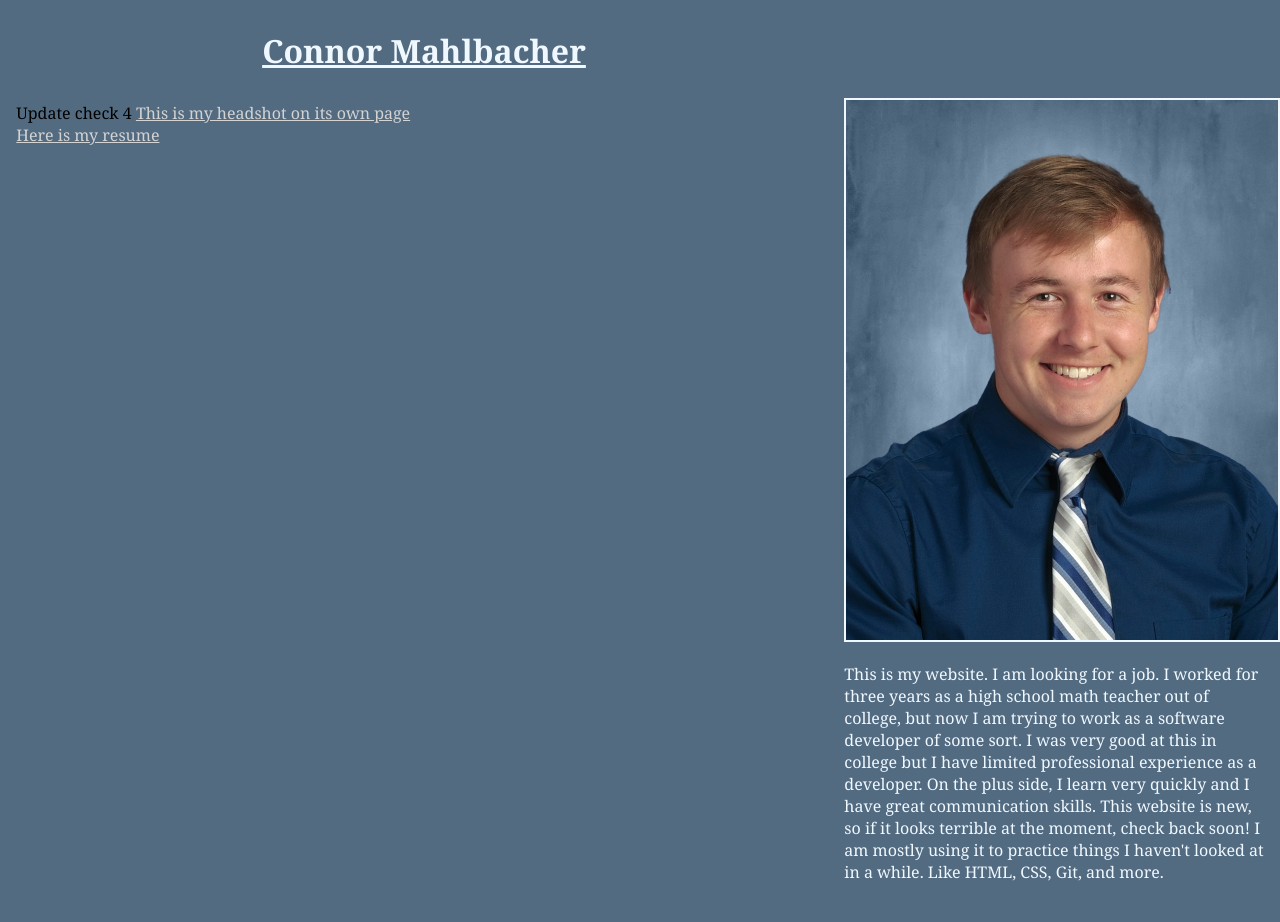
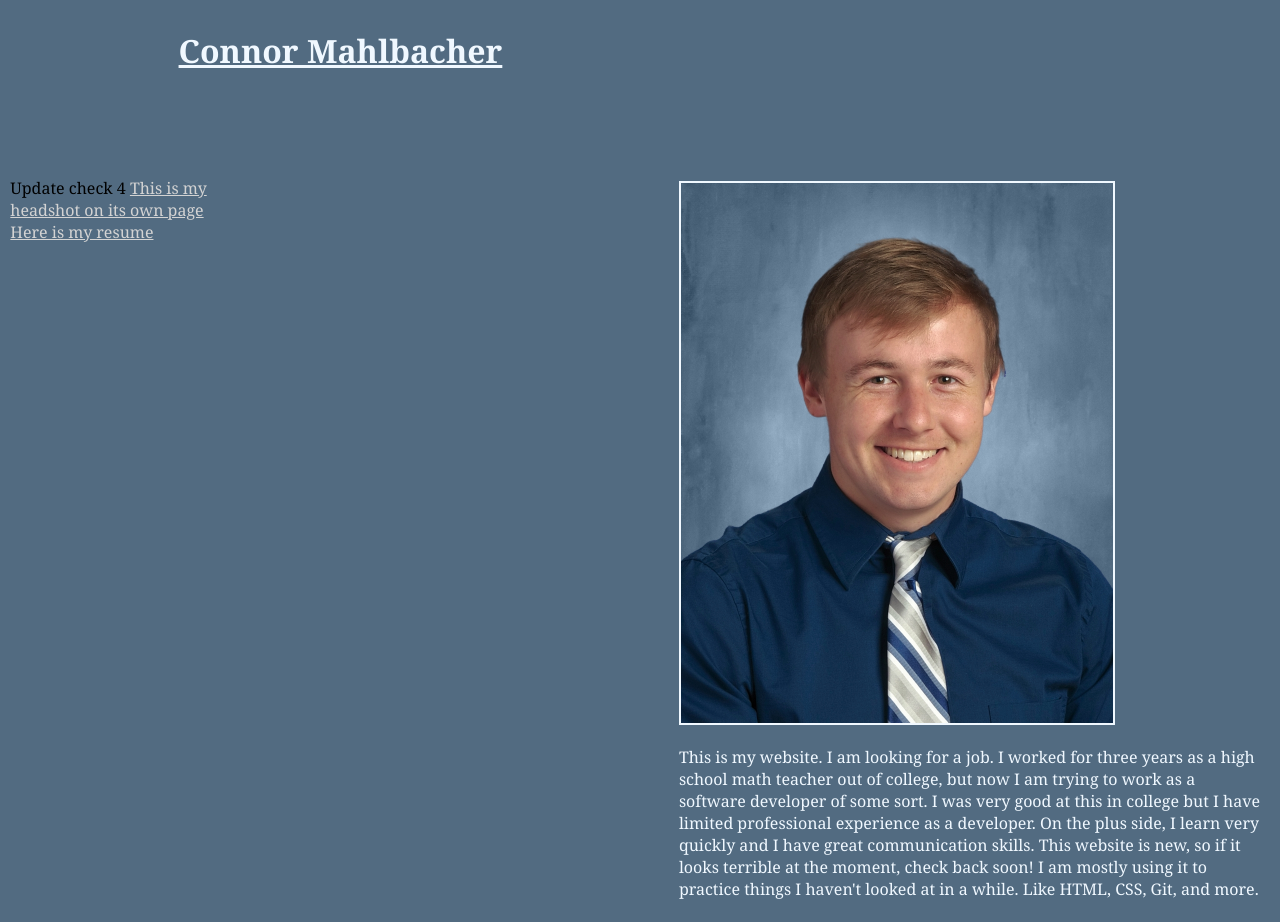
Before and after one commit to con-mahlbacher/con-mahlbacher.github.io, a plain HTML site: page index.html in a window 1280 px wide. Drawn offline with Linux system fonts and the light colour scheme.

Commit message:
hopefully recentered name

```diff
--- a/styles.css
+++ b/styles.css
@@ -2,21 +2,30 @@ body {
     background-color: #526b81;
     font-family: Georgia;
     display: grid;
-    grid-template-columns: [lside] auto [separator] 432px [rside];
+    grid-template-columns: [lside] auto [col_separator] 432px [rside];
+    grid-template-rows: [topline] 20% [row_separator] auto [bottomline];
 }
 
 header {
     text-align: center;
+    grid-row-start: topline;
+    grid-row-end: row_separator;
+    grid-column-start: lside;
+    grid-column-end: rside;
 }
 
 .mainpart {
     grid-column-start: lside;
-    grid-column-end: separator;
+    grid-column-end: col_separator;
+    grid-row-start: row_separator;
+    grid-row-end: bottomline;
 }
 
 .sidebar {
     grid-column-start: separator;
     grid-column-end: rside;
+    rid-row-start: row_separator;
+    grid-row-end: bottomline;
 }
 
 div {
```
